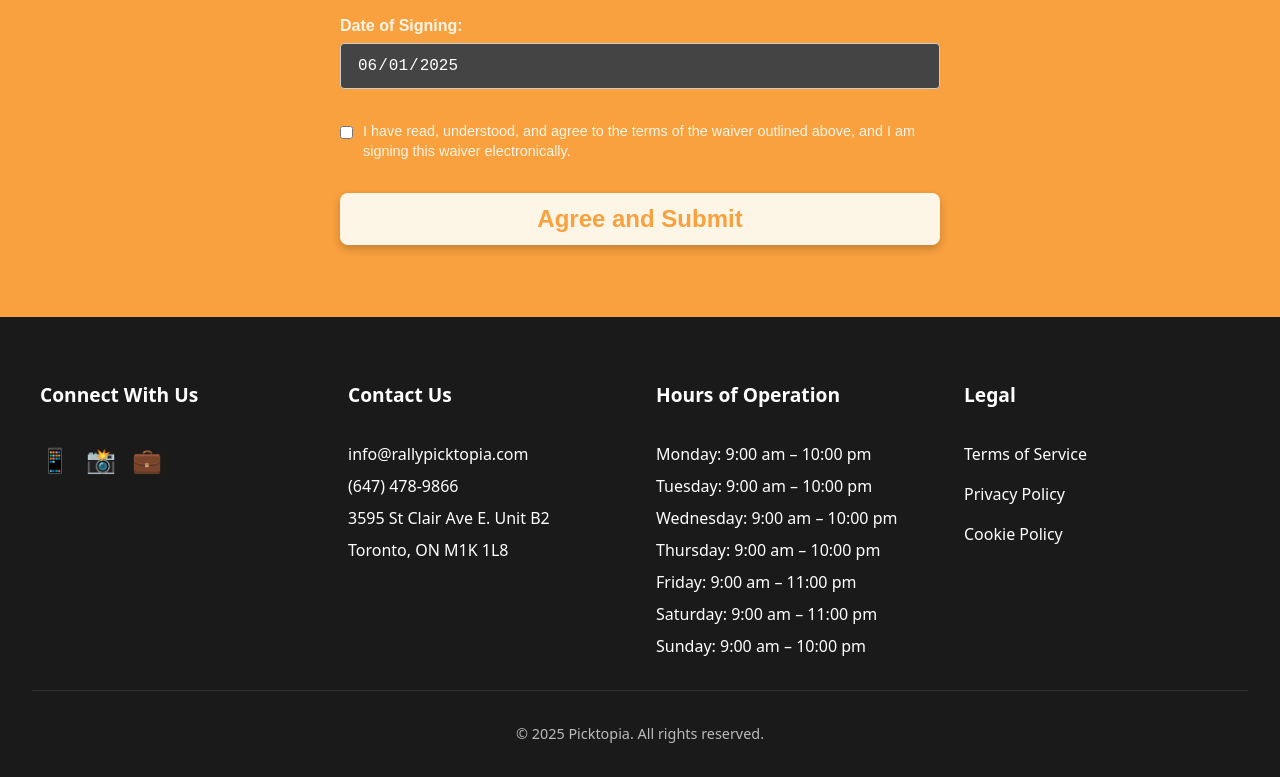
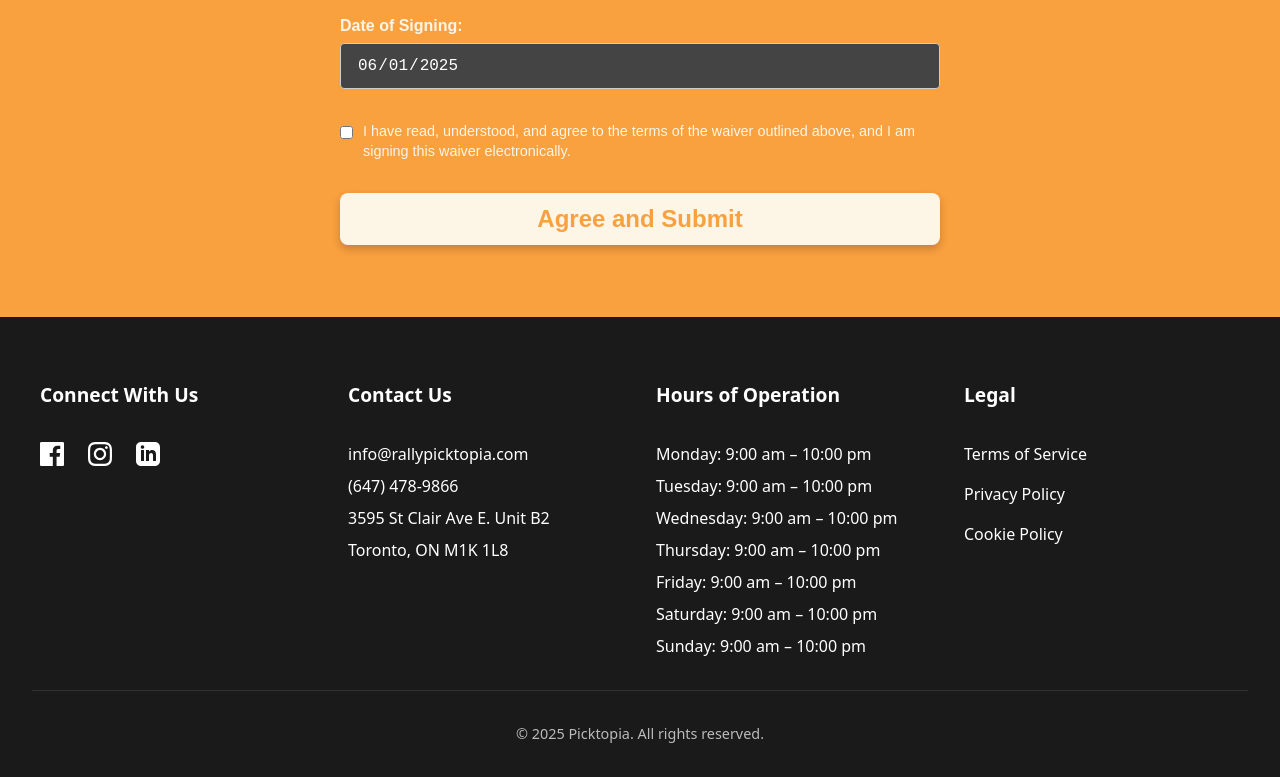
Before and after one commit to supertimmyh/picktopia_landing_page, a React (Vite) app: page /waiver in a window 1280 px wide. Shown: the part 860-1637 px from the top of the page. Built offline with nearby package versions, Linux system fonts and the light colour scheme.

Commit message:
Update the social media icons

```diff
--- a/src/components/Footer.jsx
+++ b/src/components/Footer.jsx
@@ -1,4 +1,23 @@
 import styled from 'styled-components';
+
+// SVG Icon Components
+const FacebookIcon = () => (
+  <svg xmlns="http://www.w3.org/2000/svg" width="24" height="24" viewBox="0 0 24 24" fill="currentColor">
+    <path d="M22.675 0h-21.35c-.732 0-1.325.593-1.325 1.325v21.351c0 .731.593 1.324 1.325 1.324h11.495v-9.294h-3.128v-3.622h3.128v-2.671c0-3.1 1.893-4.788 4.659-4.788 1.325 0 2.463.099 2.795.143v3.24l-1.918.001c-1.504 0-1.795.715-1.795 1.763v2.313h3.587l-.467 3.622h-3.12v9.293h6.116c.73 0 1.323-.593 1.323-1.325v-21.35c0-.732-.593-1.325-1.325-1.325z"/>
+  </svg>
+);
+
+const InstagramIcon = () => (
+  <svg xmlns="http://www.w3.org/2000/svg" width="24" height="24" viewBox="0 0 24 24" fill="currentColor">
+    <path d="M12 2.163c3.204 0 3.584.012 4.85.07 3.252.148 4.771 1.691 4.919 4.919.058 1.265.069 1.645.069 4.85s-.011 3.584-.069 4.85c-.149 3.225-1.664 4.771-4.919 4.919-1.266.058-1.644.07-4.85.07s-3.584-.012-4.85-.07c-3.252-.148-4.771-1.691-4.919-4.919-.058-1.265-.069-1.645-.069-4.85s.011-3.584.069-4.85c.149-3.225 1.664-4.771 4.919-4.919 1.266-.057 1.645-.069 4.85-.069zm0-2.163c-3.259 0-3.667.014-4.947.072-4.358.2-6.78 2.618-6.98 6.98-.059 1.281-.073 1.689-.073 4.948s.014 3.667.072 4.947c.2 4.358 2.618 6.78 6.98 6.98 1.281.058 1.689.072 4.948.072s3.667-.014 4.947-.072c4.358-.2 6.78-2.618 6.98-6.98.059-1.281.073-1.689.073-4.948s-.014-3.667-.072-4.947c-.2-4.358-2.618-6.78-6.98-6.98-1.281-.059-1.689-.072-4.948-.072zm0 5.838c-3.403 0-6.162 2.759-6.162 6.162s2.759 6.162 6.162 6.162 6.162-2.759 6.162-6.162-2.759-6.162-6.162-6.162zm0 10.162c-2.209 0-4-1.79-4-4s1.791-4 4-4 4 1.79 4 4-1.791 4-4 4zm6.406-11.845c-.796 0-1.441.645-1.441 1.44s.645 1.441 1.441 1.441 1.441-.645 1.441-1.441-.645-1.44-1.441-1.44z"/>
+  </svg>
+);
+
+const LinkedInIcon = () => (
+    <svg xmlns="http://www.w3.org/2000/svg" width="24" height="24" viewBox="0 0 24 24" fill="currentColor">
+        <path d="M19 0h-14c-2.761 0-5 2.239-5 5v14c0 2.761 2.239 5 5 5h14c2.762 0 5-2.239 5-5v-14c0-2.761-2.238-5-5-5zm-11 19h-3v-11h3v11zm-1.5-12.268c-.966 0-1.75-.79-1.75-1.764s.784-1.764 1.75-1.764 1.75.79 1.75 1.764-.783 1.764-1.75 1.764zm13.5 12.268h-3v-5.604c0-3.368-4-3.113-4 0v5.604h-3v-11h3v1.765c1.396-2.586 7-2.777 7 2.476v6.759z"/>
+    </svg>
+);
 
 const FooterSection = styled.footer`
   position: relative;
@@ -33,7 +52,7 @@ const Title = styled.h3`
 
 const SocialLinks = styled.div`
   display: flex;
-  gap: 1rem;
+  gap: 1.5rem;
 
   @media (max-width: 768px) {
     justify-content: center;
@@ -42,12 +61,12 @@ const SocialLinks = styled.div`
 
 const SocialIcon = styled.a`
   color: white;
-  font-size: 1.5rem;
   text-decoration: none;
-  transition: color 0.3s ease;
+  transition: color 0.3s ease, transform 0.3s ease;
 
   &:hover {
     color: #4CAF50;
+    transform: scale(1.1);
   }
 `;
 
@@ -83,9 +102,15 @@ const Footer = () => {
         <Column>
           <Title>Connect With Us</Title>
           <SocialLinks>
-          <SocialIcon href="https://www.facebook.com/share/1AitgTBCBJ/?mibextid=wwXIfr" aria-label="Facebook">📱</SocialIcon>
-          <SocialIcon href="https://www.instagram.com/rally.picktopia" aria-label="Instagram">📸</SocialIcon>
-          <SocialIcon href="#" aria-label="LinkedIn">💼</SocialIcon>
+            <SocialIcon href="https://www.facebook.com/share/1AitgTBCBJ/?mibextid=wwXIfr" aria-label="Facebook" target="_blank" rel="noopener noreferrer">
+              <FacebookIcon />
+            </SocialIcon>
+            <SocialIcon href="https://www.instagram.com/rally.picktopia" aria-label="Instagram" target="_blank" rel="noopener noreferrer">
+              <InstagramIcon />
+            </SocialIcon>
+            <SocialIcon href="#" aria-label="LinkedIn" target="_blank" rel="noopener noreferrer">
+              <LinkedInIcon />
+            </SocialIcon>
           </SocialLinks>
         </Column>
 
@@ -106,8 +131,8 @@ const Footer = () => {
             <div>Tuesday: 9:00 am – 10:00 pm</div>
             <div>Wednesday: 9:00 am – 10:00 pm</div>
             <div>Thursday: 9:00 am – 10:00 pm</div>
-            <div>Friday: 9:00 am – 11:00 pm</div>
-            <div>Saturday: 9:00 am – 11:00 pm</div>
+            <div>Friday: 9:00 am – 10:00 pm</div>
+            <div>Saturday: 9:00 am – 10:00 pm</div>
             <div>Sunday: 9:00 am – 10:00 pm</div>
           </ContactInfo>
         </Column>
```
